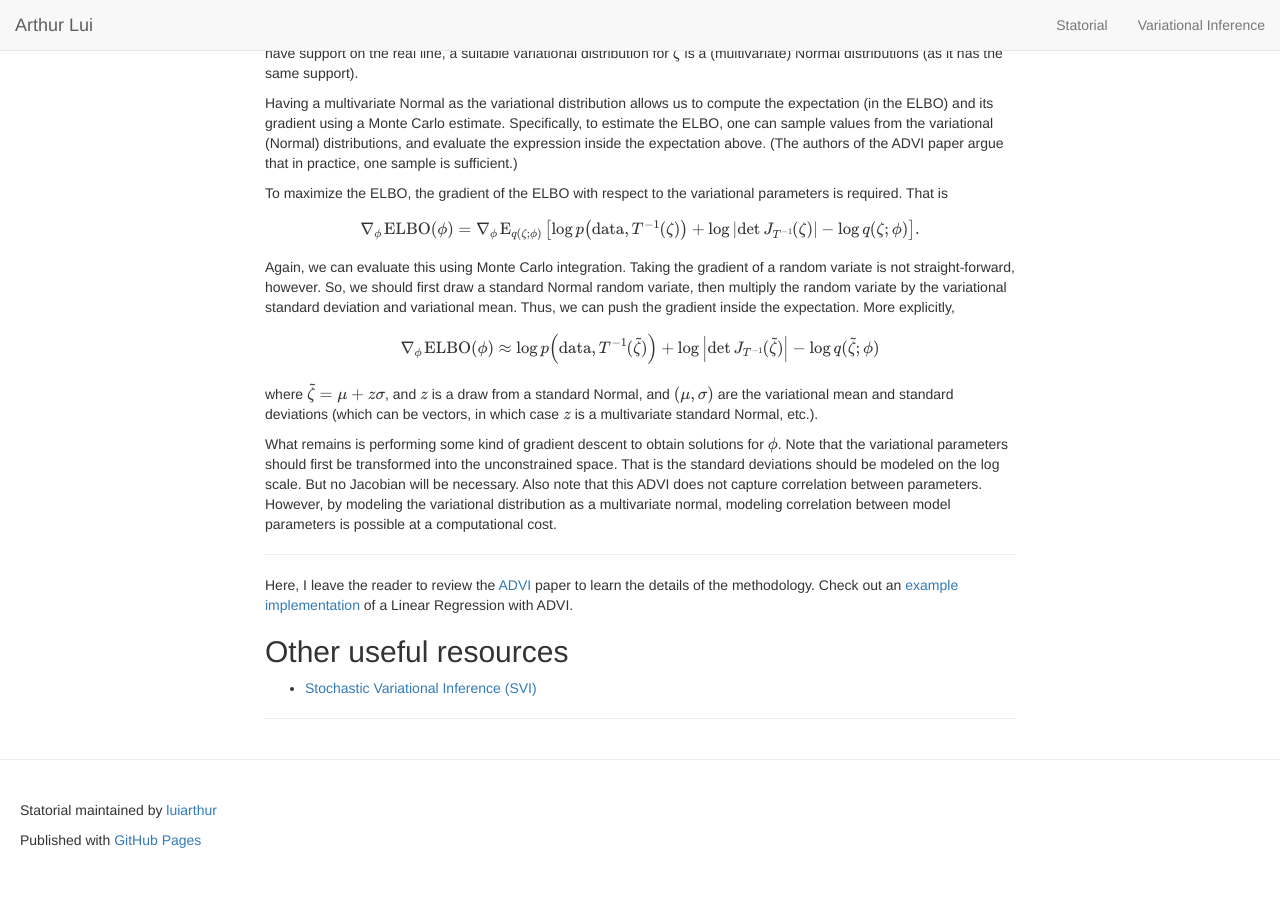
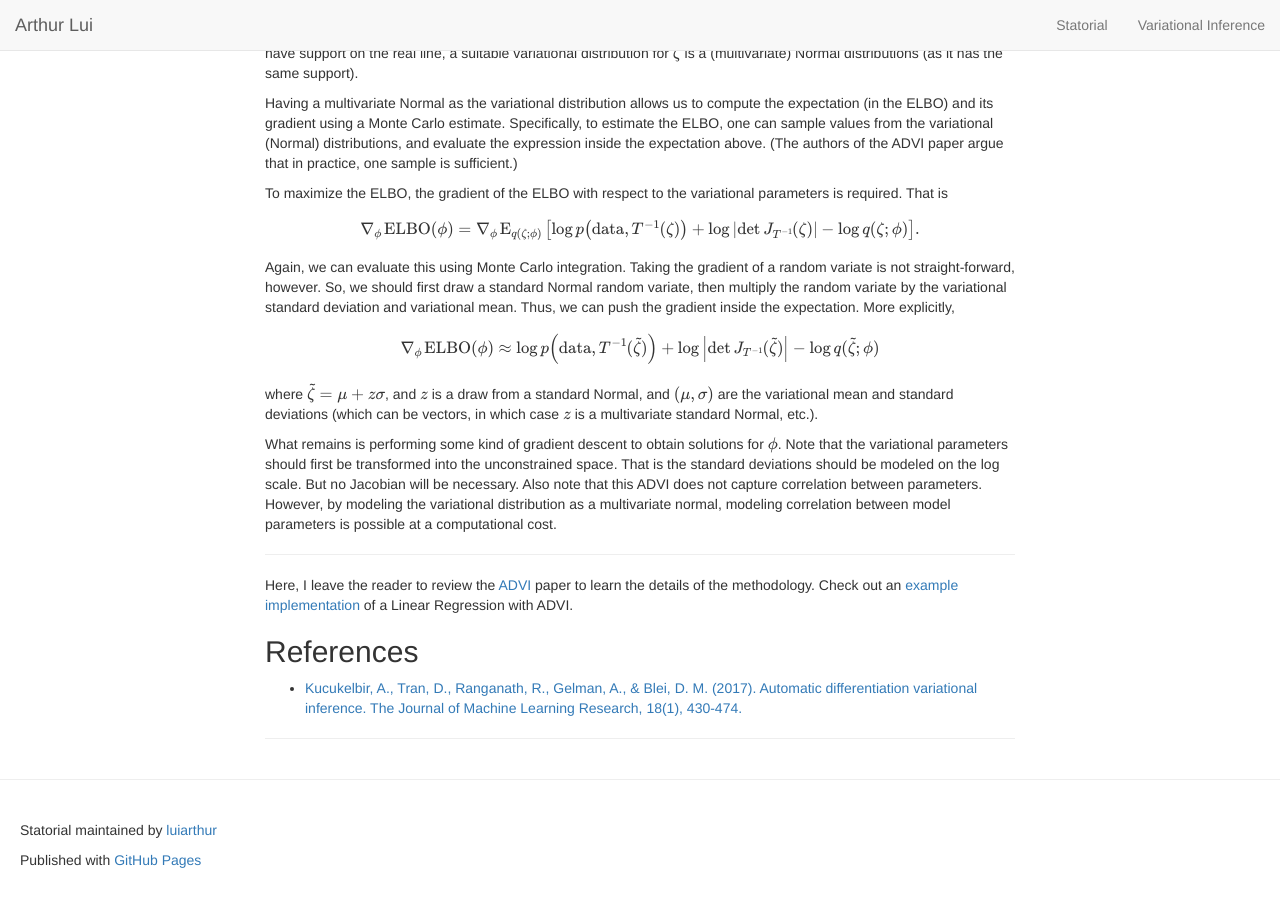
Before and after one commit to luiarthur/statorial, a Jekyll site: the page built from docs/_varinf/2019-02-24-introvi.md, in a window 1280 px wide and 900 px high, scrolled down 1924 px. Built offline with Jekyll 4.4.1, drawn with Linux system fonts in a browser that asks for light colours; formulas are drawn with MathJax 3; comment, search, counter and statistics services are not loaded.

Commit message:
added reference to ADVI

```diff
--- a/docs/_varinf/2019-02-24-introvi.md
+++ b/docs/_varinf/2019-02-24-introvi.md
@@ -195,8 +195,8 @@ Here, I leave the reader to review the [ADVI][1] paper to learn the details of
 the methodology. Check out an [example implementation][5] of a Linear
 Regression with ADVI.
 
-## Other useful resources
-- [Stochastic Variational Inference (SVI)][3]
+## References
+- [Kucukelbir, A., Tran, D., Ranganath, R., Gelman, A., & Blei, D. M. (2017). Automatic differentiation variational inference. The Journal of Machine Learning Research, 18(1), 430-474.][1]
 
 [1]: https://arxiv.org/abs/1603.00788
 [2]: https://arxiv.org/abs/1601.00670
```
